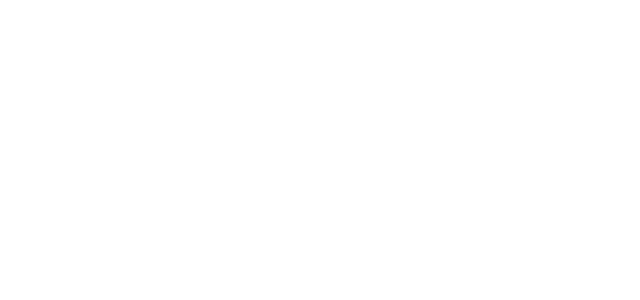
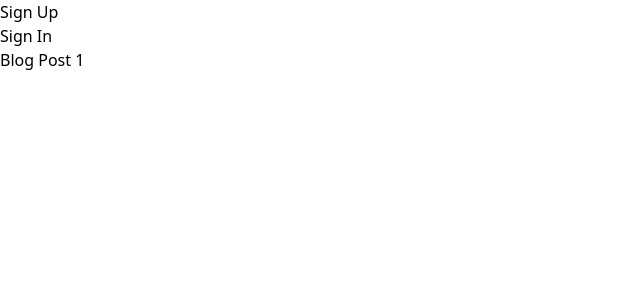
Before and after one commit to PankajKumardev/Medium-Clone, a React (Vite) app in the folder frontend/: page / in a window 1280 px wide. Before the commit this address had no page. Shown: the top 300 px of the page, without its empty margins (0-640 px from the left). Built offline with nearby package versions, Linux system fonts and the light colour scheme.

Commit message:
test purpose

```diff
--- a/frontend/src/App.tsx
+++ b/frontend/src/App.tsx
@@ -1,4 +1,4 @@
-import { BrowserRouter, Route, Routes } from 'react-router-dom'
+import { BrowserRouter, Link, Route, Routes } from 'react-router-dom'
 import './App.css'
 import Signup from './pages/Signup'
 import Signin from './pages/Signin'
@@ -8,12 +8,27 @@ function App() {
   return (
     <>
     <BrowserRouter>
+    <nav>
+          {/* Navigation Links */}
+          <ul>
+            <li>
+              <Link to="/signup">Sign Up</Link>
+            </li>
+            <li>
+              <Link to="/signin">Sign In</Link>
+            </li>
+            <li>
+              <Link to="/Blog/1">Blog Post 1</Link> {/* Example Blog Post Link */}
+            </li>
+          </ul>
+        </nav>
     <Routes>
     <Route  path='/signup' element={<Signup/>}  />
     <Route path='/signin' element={<Signin/>} />
     <Route path='/Blog/:id' element={<Blog/>} />
     </Routes>
     </BrowserRouter>
+
     </>
   )
 }
```
